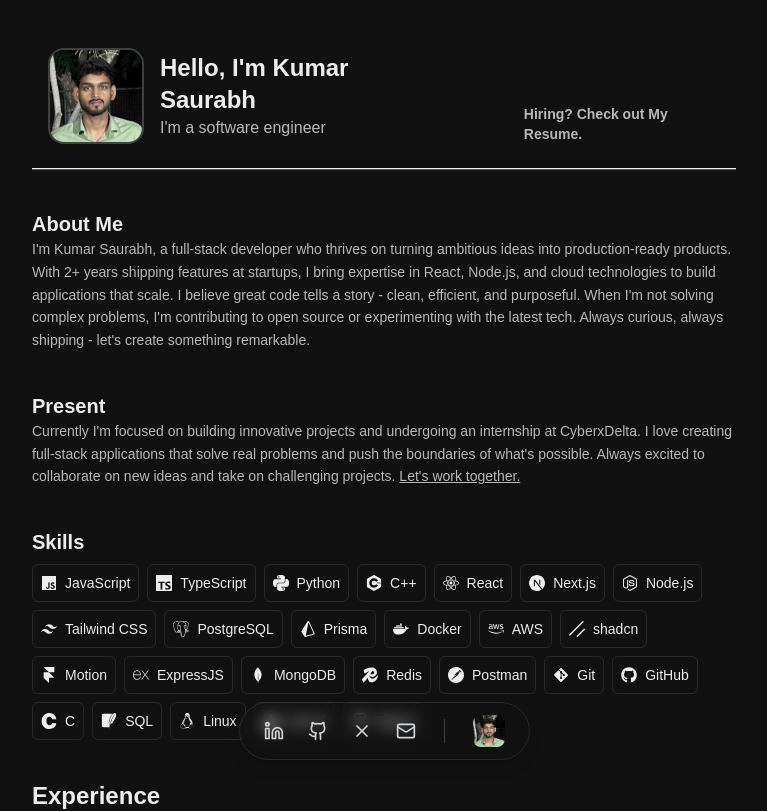
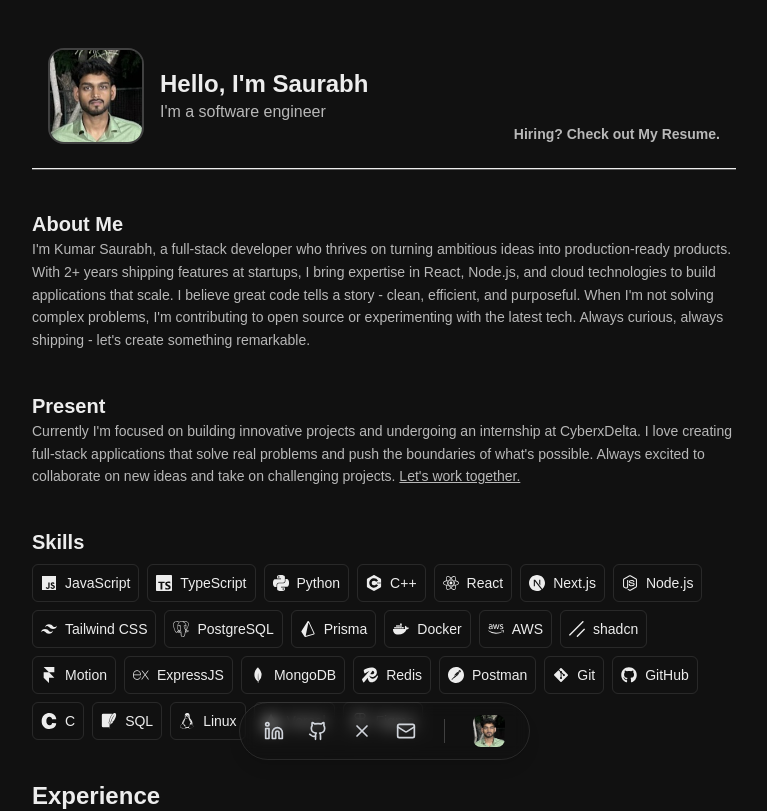
Before and after one commit to Kumar-s75/kumar-saurabh-works, a Next.js app: page / in a window 1280 px wide. Shown: the top 811 px of the page, without its empty margins (256-1023 px from the left). Built offline with nearby package versions, Linux system fonts and the light colour scheme.

Commit message:
improved introsection

```diff
--- a/components/home/IntroSection.tsx
+++ b/components/home/IntroSection.tsx
@@ -71,7 +71,7 @@ function IntroSection() {
               animate={{ opacity: 1, y: 0 }}
               transition={{ duration: 0.3, delay: 0.2 }}
             >
-              Hello, I&apos;m Kumar Saurabh
+              Hello, I&apos;m  Saurabh
             </motion.h1>
             <motion.p
               className="text-white/70 text-sm sm:text-base relative h-6 overflow-hidden"
```
